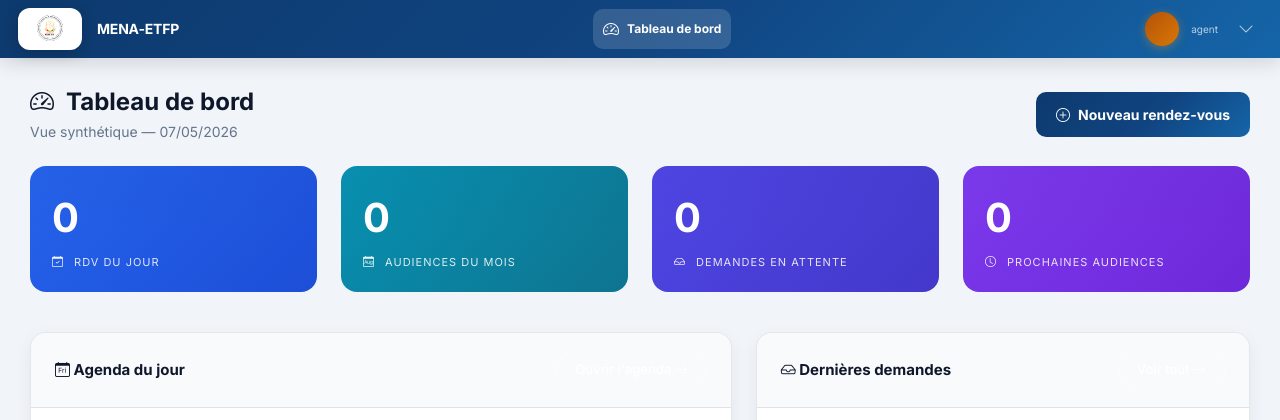
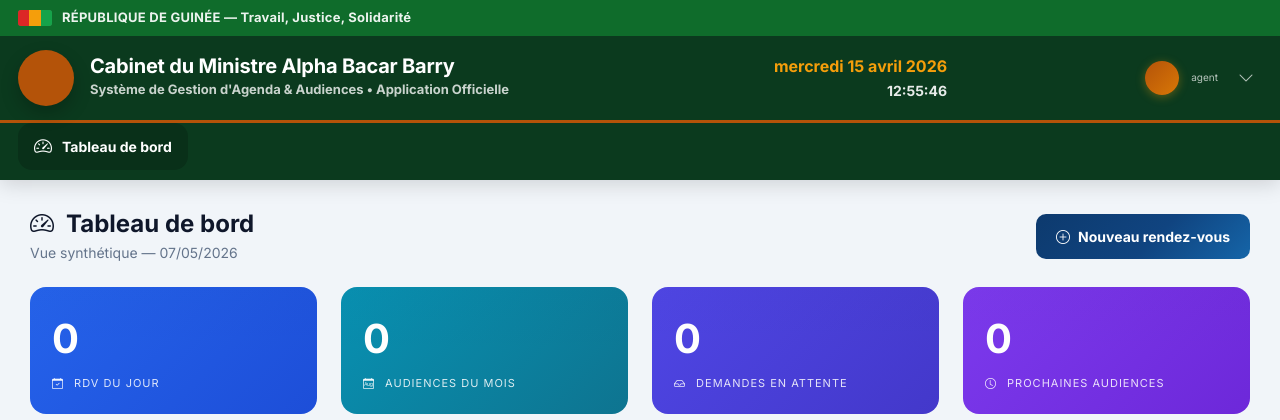
Before and after one commit to Bella5768/visite_CSIG, a Django app: page / in a window 1280 px wide. Shown: the top 420 px of the page. Run offline with Django 5.2, Linux system fonts and the light colour scheme; the visitor is signed in with stand-in values (Sample User, id 1); data that the repository does not hold is empty.

Commit message:
UI: header officiel vert + onglets cabinet

```diff
--- a/visite_csig/templates/base.html
+++ b/visite_csig/templates/base.html
@@ -31,29 +31,32 @@
         body { background-color: #f1f5f9; min-height: 100vh; display: flex; flex-direction: column; }
 
         /* ========== HEADER ========== */
-        .header-wrapper { background: linear-gradient(135deg, #0d3a6e 0%, #104480 50%, #1565a8 100%); box-shadow: 0 4px 20px rgba(0,0,0,0.15); }
-        .header-top { display: none; }
-        .header-top-inner { max-width: 1400px; margin: 0 auto; padding: 6px 22px; display: flex; justify-content: space-between; align-items: center; }
-        .header-contact { display: flex; gap: 25px; }
-        .header-contact a { color: rgba(255,255,255,0.7); font-size: 12px; text-decoration: none; display: flex; align-items: center; gap: 6px; transition: color 0.2s; }
-        .header-contact a:hover { color: #fff; }
-        .header-datetime { color: #fff; font-size: 13px; font-weight: 500; display: flex; align-items: center; gap: 8px; }
-        .header-datetime i { color: var(--accent-gold); }
+        .header-wrapper { background: #0b3a1e; box-shadow: 0 4px 20px rgba(0,0,0,0.15); }
+        .header-top { display: block; background: #0f6c2b; }
+        .header-top-inner { max-width: 1400px; margin: 0 auto; padding: 8px 18px; display: flex; justify-content: space-between; align-items: center; }
+        .header-motto { display: flex; align-items: center; gap: 10px; color: rgba(255,255,255,0.92); font-size: 13px; font-weight: 700; letter-spacing: 0.25px; }
+        .gn-flag { width: 34px; height: 16px; border-radius: 3px; overflow: hidden; box-shadow: 0 0 0 1px rgba(255,255,255,0.18) inset; display: grid; grid-template-columns: 1fr 1fr 1fr; }
+        .gn-flag span:nth-child(1) { background: #dc2626; }
+        .gn-flag span:nth-child(2) { background: #f59e0b; }
+        .gn-flag span:nth-child(3) { background: #16a34a; }
 
-        .header-main { max-width: 1400px; margin: 0 auto; padding: 8px 18px; display: flex; justify-content: space-between; align-items: center; }
-        .header-brand { display: flex; align-items: center; gap: 15px; text-decoration: none; }
-        .header-logo { width: 64px; height: 42px; background: #fff; border-radius: 12px; display: flex; align-items: center; justify-content: center; box-shadow: 0 4px 15px rgba(0,0,0,0.2); overflow: hidden; }
-        .header-logo img { width: 100%; height: 100%; object-fit: contain; padding: 0; transform: scale(1.18); transform-origin: center; }
-        .header-logo i { font-size: 28px; color: #104480; }
+        .header-main { max-width: 1400px; margin: 0 auto; padding: 14px 18px; display: flex; justify-content: space-between; align-items: center; gap: 18px; border-bottom: 3px solid #b45309; }
+        .header-brand { display: flex; align-items: center; gap: 16px; text-decoration: none; }
+        .header-logo { width: 56px; height: 56px; background: #b45309; border-radius: 999px; display: flex; align-items: center; justify-content: center; box-shadow: 0 8px 18px rgba(0,0,0,0.22); overflow: hidden; }
+        .header-logo i { font-size: 26px; color: #fff; }
         .header-brand-text { color: #fff; }
-        .header-brand-title { font-size: 14px; font-weight: 850; letter-spacing: -0.2px; line-height: 1.1; }
-        .header-brand-subtitle { display: none; }
+        .header-brand-title { font-size: 20px; font-weight: 900; letter-spacing: -0.2px; line-height: 1.15; }
+        .header-brand-subtitle { display: block; font-size: 13px; color: rgba(255,255,255,0.78); font-weight: 650; margin-top: 2px; }
 
-        .header-nav { display: flex; gap: 5px; }
-        .header-nav .nav-link { color: rgba(255,255,255,0.88); padding: 8px 10px; border-radius: 10px; font-size: 12px; font-weight: 800; text-decoration: none; display: flex; align-items: center; gap: 8px; transition: all 0.2s; }
-        .header-nav .nav-link:hover { background: rgba(255,255,255,0.1); color: #fff; }
-        .header-nav .nav-link.active { background: rgba(255,255,255,0.15); color: #fff; }
-        .header-nav .nav-link i { font-size: 16px; }
+        .header-datebox { text-align: right; color: #fff; min-width: 240px; }
+        .header-datebox .header-date { font-size: 16px; font-weight: 900; color: #f59e0b; }
+        .header-datebox .header-time { font-size: 14px; font-weight: 800; color: rgba(255,255,255,0.9); margin-top: 2px; }
+
+        .header-nav { max-width: 1400px; margin: 0 auto; padding: 0 18px 10px; display: flex; gap: 8px; }
+        .header-nav .nav-link { color: rgba(255,255,255,0.92); padding: 10px 16px; border-radius: 14px; font-size: 14px; font-weight: 900; text-decoration: none; display: flex; align-items: center; gap: 10px; transition: all 0.2s; background: rgba(0,0,0,0.06); }
+        .header-nav .nav-link:hover { background: rgba(0,0,0,0.12); color: #fff; }
+        .header-nav .nav-link.active { background: rgba(0,0,0,0.18); color: #fff; }
+        .header-nav .nav-link i { font-size: 18px; }
 
         .header-user { display: flex; align-items: center; gap: 12px; }
         .header-user-avatar { width: 34px; height: 34px; background: linear-gradient(135deg, var(--accent-gold) 0%, #d97706 100%); border-radius: 50%; display: flex; align-items: center; justify-content: center; color: #fff; font-weight: 900; font-size: 13px; box-shadow: 0 2px 10px rgba(245,158,11,0.35); }
@@ -164,13 +167,13 @@
 
         /* Responsive */
         @media (max-width: 992px) {
-            .header-top { display: none; }
             .header-main { flex-wrap: wrap; gap: 15px; }
             .header-nav { order: 3; width: 100%; justify-content: center; flex-wrap: wrap; }
             .footer-top-inner { grid-template-columns: 1fr 1fr; }
         }
         @media (max-width: 768px) {
             .header-nav { display: none; }
+            .header-datebox { width: 100%; text-align: left; }
             .footer-top-inner { grid-template-columns: 1fr; }
             .footer-bottom { flex-direction: column; text-align: center; }
         }
@@ -357,27 +360,44 @@
     <header class="header-wrapper">
         <div class="header-top">
             <div class="header-top-inner">
-                <div class="header-contact">
-                    <a href="tel:+224621057698"><i class="bi bi-telephone"></i> +224 621 05 76 98</a>
-                    <a href="mailto:contact@mena-etfp.gov.gn"><i class="bi bi-envelope"></i> contact@mena-etfp.gov.gn</a>
-                    <a href="#"><i class="bi bi-geo-alt"></i> Conakry, Guinée</a>
-                </div>
-                <div class="header-datetime">
-                    <i class="bi bi-clock"></i>
-                    <span id="header-time"></span>
+                <div class="header-motto">
+                    <div class="gn-flag" aria-hidden="true"><span></span><span></span><span></span></div>
+                    <div>RÉPUBLIQUE DE GUINÉE — Travail, Justice, Solidarité</div>
                 </div>
             </div>
         </div>
         <div class="header-main">
             <a href="{% url 'core:dashboard' %}" class="header-brand">
                 <div class="header-logo">
-                    <img src="{% static 'images/mena-etfp.png' %}" alt="MENA-ETFP">
+                    <i class="bi bi-balance-scale"></i>
                 </div>
                 <div class="header-brand-text">
-                    <div class="header-brand-title">MENA-ETFP</div>
-                    <div class="header-brand-subtitle">Ministère de l'Éducation Nationale, de l'Alphabétisation, de l'Enseignement Technique et de la Formation Professionnelle</div>
+                    <div class="header-brand-title">Cabinet du Ministre Alpha Bacar Barry</div>
+                    <div class="header-brand-subtitle">Système de Gestion d'Agenda &amp; Audiences • Application Officielle</div>
                 </div>
             </a>
+
+            <div class="header-datebox">
+                <div class="header-date" id="header-date"></div>
+                <div class="header-time" id="header-time"></div>
+            </div>
+
+            <div class="header-user dropdown">
+                <div class="header-user-avatar">{{ user.prenoms|slice:":1" }}{{ user.nom|slice:":1" }}</div>
+                <div class="header-user-info">
+                    <div class="header-user-name">{{ user.prenoms }} {{ user.nom }}</div>
+                    <div class="header-user-role">{{ user.role|default:"Agent" }}</div>
+                </div>
+                <button class="header-user-dropdown" data-bs-toggle="dropdown">
+                    <i class="bi bi-chevron-down"></i>
+                </button>
+                <ul class="dropdown-menu dropdown-menu-end">
+                    <li><a class="dropdown-item" href="{% url 'core:profil' %}"><i class="bi bi-person"></i> Mon profil</a></li>
+                    <li><hr class="dropdown-divider"></li>
+                    <li><a class="dropdown-item text-danger" href="{% url 'core:logout' %}"><i class="bi bi-box-arrow-right"></i> Déconnexion</a></li>
+                </ul>
+            </div>
+        </div>
 
         <nav class="header-nav">
             <a href="{% url 'core:dashboard' %}" class="nav-link {% if request.resolver_match.url_name == 'dashboard' %}active{% endif %}">
@@ -407,23 +427,6 @@
             </a>
             {% endif %}
         </nav>
-
-            <div class="header-user dropdown">
-                <div class="header-user-avatar">{{ user.prenoms|slice:":1" }}{{ user.nom|slice:":1" }}</div>
-                <div class="header-user-info">
-                    <div class="header-user-name">{{ user.prenoms }} {{ user.nom }}</div>
-                    <div class="header-user-role">{{ user.role|default:"Agent" }}</div>
-                </div>
-                <button class="header-user-dropdown" data-bs-toggle="dropdown">
-                    <i class="bi bi-chevron-down"></i>
-                </button>
-                <ul class="dropdown-menu dropdown-menu-end">
-                    <li><a class="dropdown-item" href="{% url 'core:profil' %}"><i class="bi bi-person"></i> Mon profil</a></li>
-                    <li><hr class="dropdown-divider"></li>
-                    <li><a class="dropdown-item text-danger" href="{% url 'core:logout' %}"><i class="bi bi-box-arrow-right"></i> Déconnexion</a></li>
-                </ul>
-            </div>
-        </div>
     </header>
     {% endif %}
 
@@ -502,11 +505,11 @@
             const timeStr = now.toLocaleTimeString('fr-FR', timeOptions);
 
             const headerTimeEl = document.getElementById('header-time');
-            const headerDateEl = document.getElementById('header-datetime');
+            const headerDateEl = document.getElementById('header-date');
             const footerEl = document.getElementById('footer-date');
 
             if (headerTimeEl) headerTimeEl.textContent = timeStr;
-            if (headerDateEl) headerDateEl.textContent = dateStr + ' ' + timeStr;
+            if (headerDateEl) headerDateEl.textContent = dateStr;
             if (footerEl) footerEl.textContent = now.toLocaleDateString('fr-FR', { day: '2-digit', month: '2-digit', year: 'numeric' }) + ' ' + timeStr;
         }
         updateDateTime();
```
Lines whose indentation alone changed are shown as unchanged.
